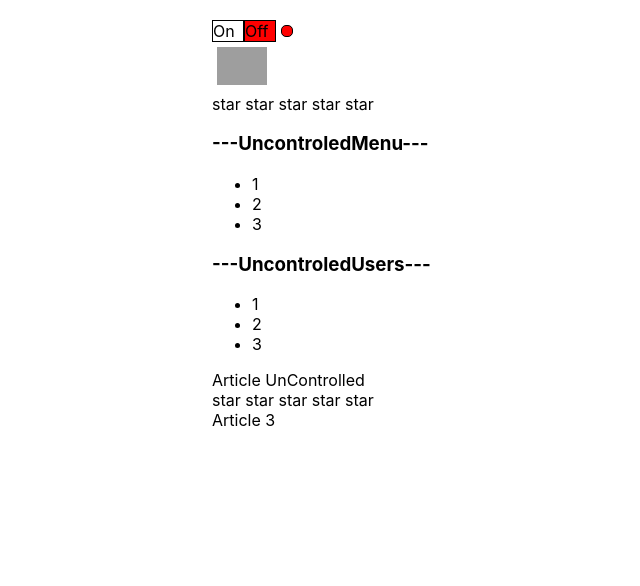
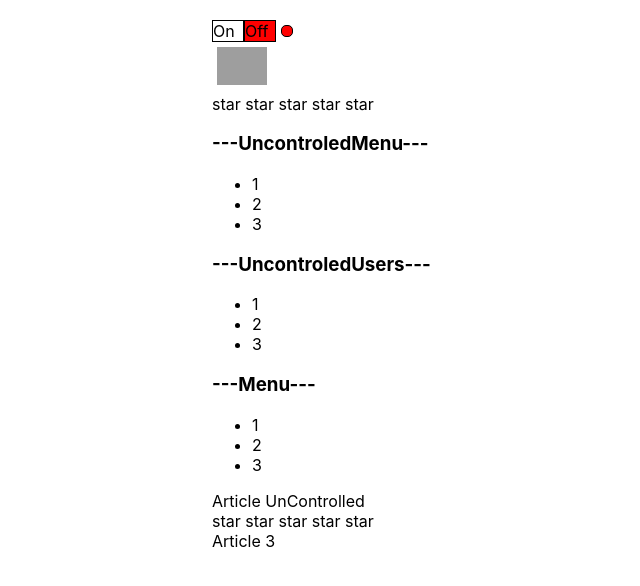
Before and after one commit to fedorgerasimov/ReactTS, a React (Create React App) app: page / in a window 1280 px wide. Shown: the top 586 px of the page, without its empty margins (128-768 px from the left). Built offline with nearby package versions, Linux system fonts and the light colour scheme; grey boxes are pictures that could not be loaded.

Commit message:
Задание по 9 видео. Рефакторинг Accordion.tsx: добавил callback

```diff
--- a/src/App.tsx
+++ b/src/App.tsx
@@ -10,6 +10,7 @@ import UnControlledRating from "./components/UnControlledRating/UnControlledRati
 function App() {
 
     let[ratingValue, setRatingValue] = useState<RatingValueType>(0)
+    let [accordionCollapsed, setAccordionCollapsed] = useState<boolean>(false)
 
     return (
         <div className={'App'}>
@@ -19,8 +20,12 @@ function App() {
 
             <UnControlledAccordion titleValue={'UncontroledMenu'}/>
             <UnControlledAccordion titleValue={'UncontroledUsers'}/>
-            {/*      <Accordion titleValue={"Menu"} collapsed={true}/>
-            <Accordion titleValue={"Users"} collapsed={false}/>*/}
+
+           <Accordion titleValue={"Menu"}
+                      collapsed={accordionCollapsed}
+                      onChange={() => setAccordionCollapsed(!accordionCollapsed)}/>
+           {/* <Accordion titleValue={"Users"} collapsed={false}/>*/}
+
             Article UnControlled
             <UnControlledRating/>  {/*нету props, так данные в локальном стейте  компонента UnControlledRating*/}
             Article 3
--- a/src/components/Accordion/Accordion.tsx
+++ b/src/components/Accordion/Accordion.tsx
@@ -3,19 +3,23 @@ import React from "react";
 type AccordionPropsType = {
     titleValue: string,
     collapsed: boolean
+    onChange: () => void
 }
 
 function Accordion(props: AccordionPropsType) {
     console.log("UnControlledAccordion rendering")
     return (
             <div>
-                <AccordionTitle title={props.titleValue}/>
+                <AccordionTitle title={props.titleValue}
+                                onChange={props.onChange}
+                />
                 {props.collapsed === false && <AccordionBody/>}
              {/* { !props.collapsed && <AccordionBody/>}*/}
             </div>
         )
 
 }
+/*переписали логику Accordion
 function Accordion2(props: AccordionPropsType) {
     console.log("UnControlledAccordion rendering")
     if (props.collapsed === true) {
@@ -32,15 +36,16 @@ function Accordion2(props: AccordionPropsType) {
             </div>
         )
     }
-}
+}*/
 
 type AccordionTitlePropsType = {
     title: string
+    onChange: () => void
 }
 function AccordionTitle(props: AccordionTitlePropsType) {
     return (
         <div>
-            <h3> ---{props.title}--- </h3>
+            <h3 onClick={props.onChange}> ---{props.title}--- </h3>
         </div>
     )
 }
```
